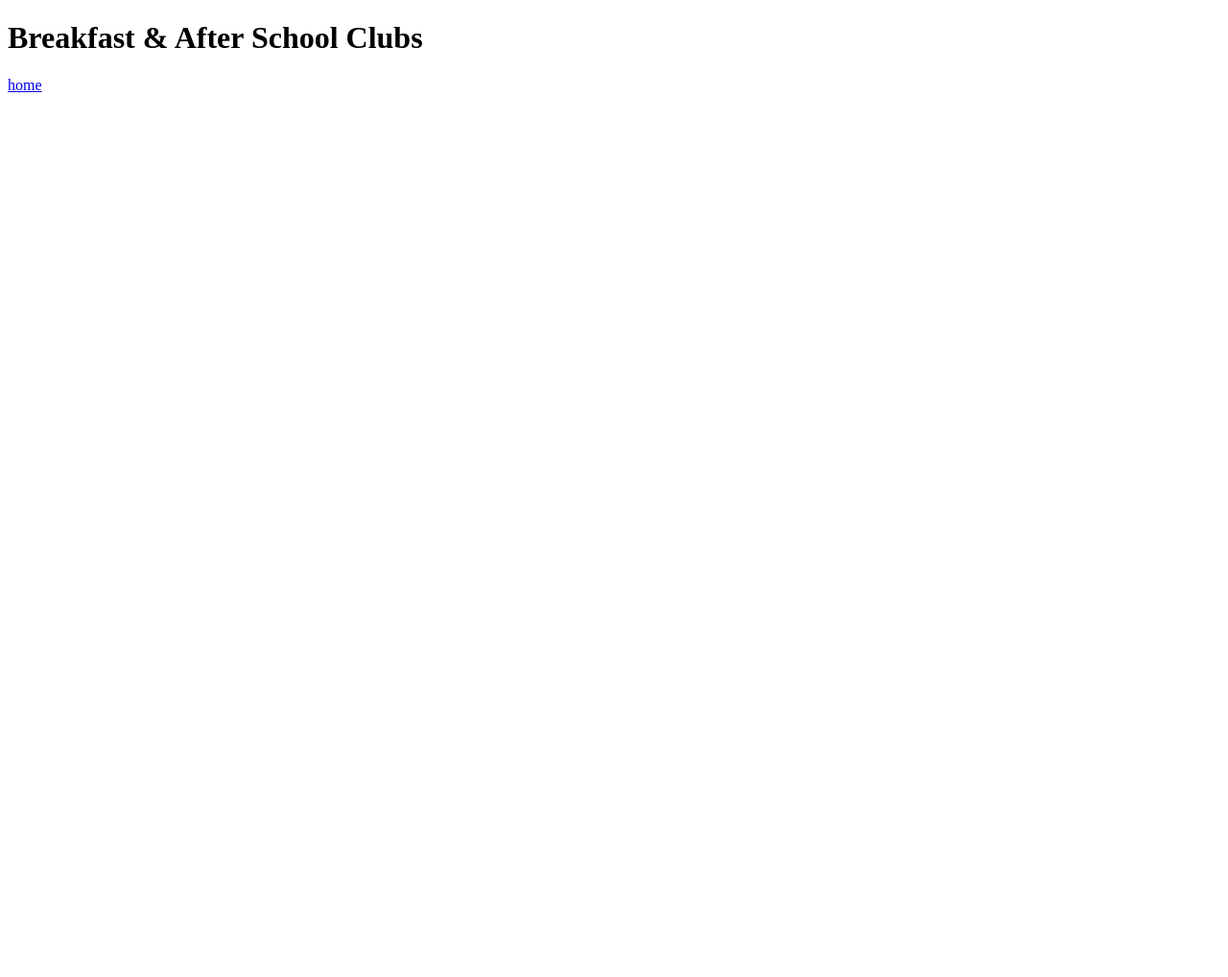
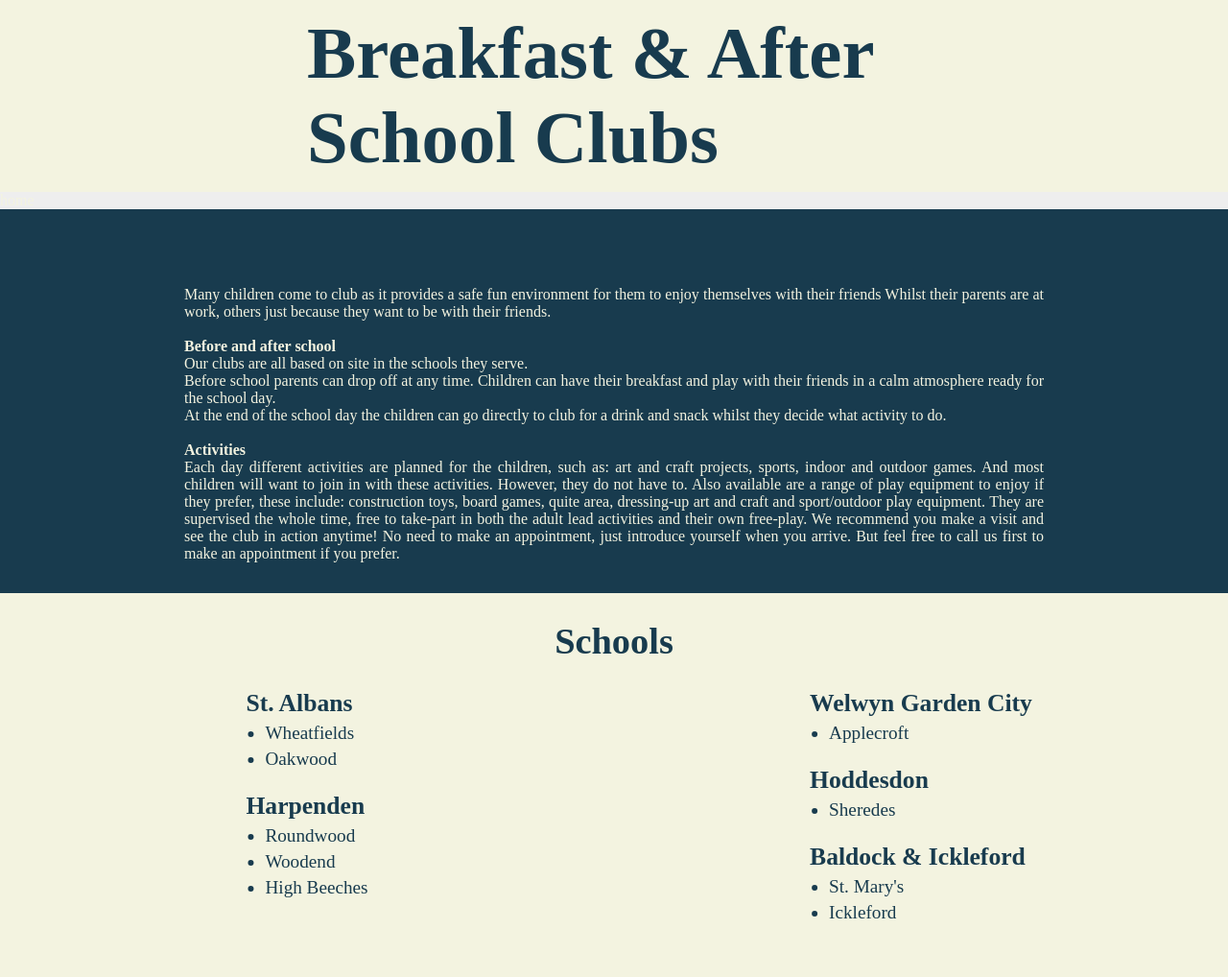
Before and after one commit to LRDenton/Jousters, a plain HTML site: page afterschool.html in a window 1280 px wide. Shown: the whole page at 96% size. Before the commit the page ends 800 px from the top, so only its background shows below. Drawn offline with Linux system fonts and the light colour scheme.

Commit message:
formated afterschool.html

```diff
--- a/afterschool.html
+++ b/afterschool.html
@@ -4,14 +4,75 @@
     <meta charset="UTF-8">
     <meta name="viewport" content="width=device-width, initial-scale=1.0">
     <title>Jousters Childcare</title>
+    <link rel="stylesheet" href="style_main.css">
+    <link rel="stylesheet" href="style_afterschool.css">
 </head>
 <body>
-    <h1>
-        Breakfast & After School Clubs
-    </h1>
-
+    <div class = "header">
+        <h1 class = "header_text"> Breakfast & After School Clubs </h1>
+    </div>
     <a href="index.html">
         home
     </a>
+    <div class = "afterschool_text_box">
+        <p class="afterschool_text">
+                Many children come to club as it provides a safe fun environment for them to enjoy themselves with their friends Whilst their parents are at work, others just because they want to be with their friends. <br><br>
+
+                <b>Before and after school</b> <br>
+                Our clubs are all based on site in the schools they serve.<br>
+                Before school parents can drop off at any time. Children can have their breakfast and play with their friends in a calm atmosphere ready for the school day. <br>
+                At the end of the school day the children can go directly to club for a drink and snack whilst they decide what activity to do.<br><br>
+
+                <b>Activities</b><br>
+                Each day different activities are planned for the children, such as: art and craft projects, sports, indoor and outdoor games. And most children will want to join in with these activities. However, they do not have to. Also available are a range of play equipment to enjoy if they prefer, these include: construction toys, board games, quite area, dressing-up art and craft and sport/outdoor play equipment. They are supervised the whole time, free to take-part in both the adult lead activities and their own free-play. We recommend you make a visit and see the club in action anytime! No need to make an appointment, just introduce yourself when you arrive. But feel free to call us first to make an appointment if you prefer.
+        </p>
+    </div>
+
+    <div class = "schools">
+
+        <div class="schools_header_box">
+            <h2 class="schools_header">Schools</h2>
+        </div>
+        <div class = "schools_list">
+            <div class = "schools_list_half schools_list_left">
+                <div class = "schools_list_box">
+                    <h3 class ="town_name">St. Albans</h3>
+                    <ul class = "school_name">
+                        <li>Wheatfields</li>
+                        <li>Oakwood</li>
+                    </ul>
+                    <br>
+                    <h3 class ="town_name">Harpenden</h3>
+                    <ul class = "school_name">
+                        <li>Roundwood</li>
+                        <li>Woodend</li>
+                        <li>High Beeches</li>
+                    </ul>
+                </div>
+            </div>
+
+            <div class = "schools_list_half schools_list_right">
+                <div class = "schools_list_box">
+                    <h3 class ="town_name">Welwyn Garden City</h3>
+                    <ul class = "school_name">
+                        <li>Applecroft</li>
+                    </ul>
+                    <br>
+
+                    <h3 class ="town_name">Hoddesdon</h3>
+                    <ul class = "school_name">
+                        <li >Sheredes</li>
+                    </ul>
+                    <br>
+
+                    <h3 class ="town_name">Baldock & Ickleford</h3>
+                    <ul class = "school_name">
+                        <li>St. Mary's</li>
+                        <li>Ickleford</li>
+                    </ul>
+                </div>
+            </div>
+        </div>
+    </div>
 </body>
 </html>
--- /dev/null
+++ b/style_afterschool.css
@@ -0,0 +1,83 @@
+:root{
+    --base: #F3F3E0;
+    --blue0: #183B4E;
+    --blue1: #27548A;
+    --yellow: #DDA853;
+    --red: #CE4255;
+
+}
+
+.afterschool_text_box{
+    background-color: var(--blue0);
+    position: relative;
+    height: 400px;
+    width: 100%;
+}
+
+.afterschool_text{
+    color: var(--base);
+    text-align: justify;
+    width: 70%;
+    position: absolute;
+    top: 20%;
+    left: 50%;
+    transform: translateX(-50%);
+}
+
+.schools{
+    background-color: var(--base);
+    color: var(--blue0);
+    position: relative;
+    height: 400px;
+    width: 100%;
+}
+
+.schools_header_box{
+    background-color: var(--base);
+    position:relative;
+    height: 100px;
+    width: 100%;
+}
+
+.schools_header{
+    font-size: 3vw;
+    position: absolute;
+    left: 50%;
+    top: 50%;
+    transform: translateX(-50%) translateY(-50%);
+
+}
+
+.schools_list{
+    position: relative;
+    height: 300px;
+    width: 100%;
+}
+
+.schools_list_half{
+    position: absolute;
+    width: 50%;
+    height: 100%;
+}
+
+.schools_list_left{
+    left: 0;
+}
+
+.schools_list_right{
+    right: 0;
+}
+
+.schools_list_box{
+    position: absolute;
+    left: 50%;
+    transform: translateX(-50%);
+}
+
+.town_name{
+    font-size: 2vw;
+}
+
+.school_name{
+    font-size: 1.5vw;
+}
--- a/style.css
+++ b/style_index.css
@@ -6,35 +6,6 @@
     --red: #CE4255;
 
 }
-
-* {
-    padding: 0;
-    margin: 0;
-    box-sizing: border-box;
-}
-
-body{
-    background-color: #EEEEEE;
-    padding: 0;
-    margin: 0;
-}
-
-a{
-    text-decoration: none;
-    color: var(--base);
-}
-
-a:visited{
-    color: var(--base);
-}
-
-.header{
-    background-color: var(--base);
-    position:relative;
-    height: 200px;
-    width: 100%;
-}
-
 
 #jousters{
     color: var(--blue0);
@@ -45,12 +16,6 @@ a:visited{
     left: 50%;
     top: 50%;
     transform: translateX(-50%) translateY(-50%);
-}
-
-#spacer{
-    background-color: var(--base);
-    width: 100%;
-    height: 20px;
 }
 
 .card{
@@ -122,19 +87,3 @@ a:visited{
   left: 50%;
   transform: translateX(-50%);
 }
-
-
-#contact{
-  background-color: var(--red);
-  border: none;
-  color: var(--base);
-  padding: 15px 32px;
-  text-align: center;
-  text-decoration: none;
-  display: inline-block;
-  font-size: 16px;
-  position: fixed;
-  top: 50%;
-  right:0;
-  transform: rotate(270deg) translatex(25%) translateY(100%);
-}
--- /dev/null
+++ b/style_main.css
@@ -0,0 +1,84 @@
+:root{
+    --base: #F3F3E0;
+    --blue0: #183B4E;
+    --blue1: #27548A;
+    --yellow: #DDA853;
+    --red: #CE4255;
+
+}
+
+* {
+    padding: 0;
+    margin: 0;
+    box-sizing: border-box;
+}
+
+body{
+    background-color: #EEEEEE;
+    padding: 0;
+    margin: 0;
+}
+
+a{
+    text-decoration: none;
+    color: var(--base);
+}
+
+a:visited{
+    color: var(--base);
+}
+
+.header{
+    background-color: var(--base);
+    position:relative;
+    height: 200px;
+    width: 100%;
+}
+
+
+.header_text{
+    color: var(--blue0);
+    font-size: 6vw;
+    font-weight: 550;
+    width: fit-content;
+    position: absolute;
+    left: 50%;
+    top: 50%;
+    transform: translateX(-50%) translateY(-50%);
+}
+
+#spacer{
+    background-color: var(--base);
+    width: 100%;
+    height: 20px;
+}
+
+
+#contact{
+  background-color: var(--red);
+  border: none;
+  color: var(--base);
+  padding: 15px 32px;
+  text-align: center;
+  text-decoration: none;
+  display: inline-block;
+  font-size: 16px;
+  position: fixed;
+  top: 50%;
+  right:0;
+  transform: rotate(270deg) translatex(25%) translateY(100%);
+}
+
+ul, li {
+  margin: 0;
+  padding: 0;
+  list-style: disc;
+}
+
+ul {
+  margin-left: 20px; /* indent nested lists */
+}
+
+li {
+  margin: 5px 0; /* spacing between list items */
+}
```
Also changed, not shown: about.html (+4 -4 lines), contact.html (+2 -1 lines), holiday.html (+4 -4 lines), index.html (+2 -1 lines).
